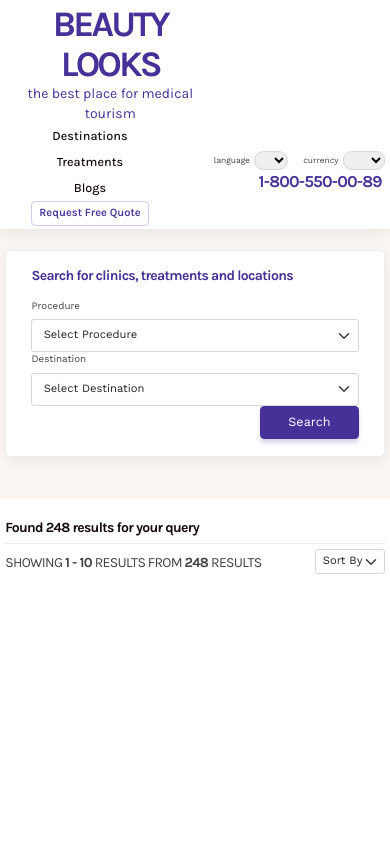
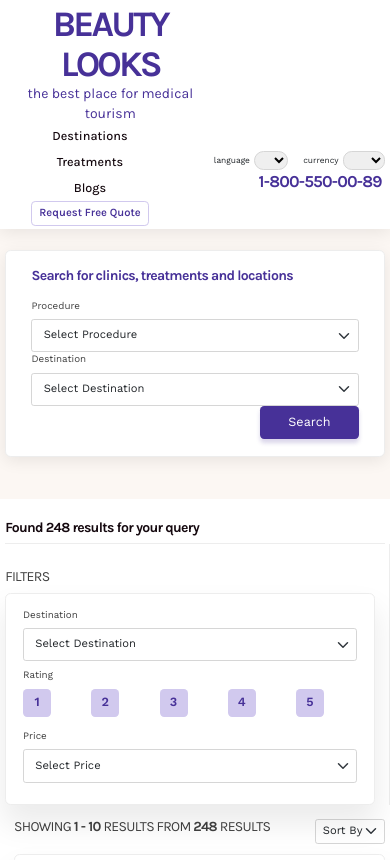
Before and after one commit to mandeepb29/medical-travel, a PHP site: page /results.html in a window 390 px wide. Shown: the top 860 px of the page. Before the commit the page ends 574 px from the top, so only its background shows below. Run offline with PHP 8.4, Linux system fonts and the light colour scheme.

Commit message:
results page done (w/o responsive)

```diff
--- a/src/css/style.css
+++ b/src/css/style.css
@@ -44,7 +44,7 @@ section {
 * {
   font-family: 'Work Sans', sans-serif; }
 
-a, p, button, code {
+a, p, .icon-text span, button, code {
   font-size: 1.6rem;
   font-family: 'Work Sans', sans-serif;
   margin-bottom: 0; }
@@ -53,7 +53,7 @@ span {
   font-family: inherit;
   font-size: inherit; }
 
-h1, h2, h3, h4, h5, h6, .h1, h2, h3, h4, h5, h6 {
+h1, h2, h3, h4, h5, h6, .h1, .h2, .h3, .h4, .h5, .h6 {
   font-family: 'Karla', sans-serif;
   font-weight: 700;
   color: #473198; }
@@ -65,11 +65,8 @@ h1 {
   letter-spacing: -0.3rem;
   margin-bottom: 2.4rem; }
 
-h2 {
-  width: 100%;
-  text-align: center;
+h2, .h2 {
   font-size: 3.2rem;
-  color: #473198;
   line-height: 3.36rem;
   letter-spacing: -0.08rem; }
 
@@ -77,17 +74,22 @@ h4 {
   font-size: 2.4rem;
   letter-spacing: -0.12rem; }
 
-h5 {
+h5, .h5 {
   font-size: 2rem;
   letter-spacing: -0.1rem;
   margin-bottom: 1rem; }
 
-p {
-  text-align: left;
-  font-size: 2rem;
+p, .icon-text span {
+  line-height: 1.8; }
+
+.p-sm {
+  font-size: 1.4rem;
+  line-height: 1.5; }
+
+.subheading {
   font-weight: 400;
   color: #404040;
-  line-height: 135%; }
+  text-transform: uppercase; }
 
 .text-400 {
   font-weight: 400 !important; }
@@ -117,6 +119,17 @@ p {
   border-bottom: 1px solid #EDEDED;
   padding-bottom: 1rem;
   margin-bottom: 0; }
+
+.pagination {
+  width: 100%;
+  display: flex;
+  align-items: center; }
+  .pagination nav {
+    width: 100%; }
+  .pagination-text {
+    margin: 0 3rem;
+    margin-bottom: 0;
+    color: #14080E; }
 
 .btn {
   font-size: 1.6rem;
@@ -154,14 +167,30 @@ p {
   .btn-sm {
     padding: 0.4rem 1rem;
     font-size: 1.6rem; }
+  .btn-icon {
+    min-width: 5rem;
+    min-height: 5rem;
+    width: 5rem;
+    height: 5rem;
+    border-radius: 50%;
+    display: flex;
+    align-items: center;
+    justify-content: center;
+    box-shadow: 0px 4px 16px 0px rgba(0, 0, 0, 0.08);
+    border: 1px solid #EDEDED; }
+    .btn-icon img, .btn-icon svg {
+      width: 2.4rem;
+      height: 2.4rem; }
 
-.card {
+.card, .result-card {
   padding: 2.4rem 3.6rem;
   border: 1px solid #EDEDED;
   box-shadow: 0px 4px 16px 0px rgba(0, 0, 0, 0.08);
   border-radius: 0.8rem; }
   .card-shadow-xl {
     box-shadow: 0px 18px 30px 2px rgba(0, 0, 0, 0.08); }
+  .card-sm, .result-card {
+    padding: 2rem 2.4rem; }
 
 label, .form-label, select, .form-select {
   transition: all 300ms cubic-bezier(0.48, 0.01, 0.61, 0.99); }
@@ -174,7 +203,7 @@ label, .form-label {
 select, .form-select {
   font-size: 1.6rem;
   width: 100%;
-  border: 1.2px solid #D6D6D6;
+  border: 1.4px solid #D6D6D6;
   padding: 1.2rem 1.6rem;
   line-height: 130%;
   display: block;
@@ -187,6 +216,93 @@ select, .form-select {
 
 select:focus, select:active, .form-select:focus, .form-select:active, input:focus, input:active, .form-input:focus, .form-input:active {
   box-shadow: 0 0 0 0.25rem #dcd6f2; }
+
+.btn-check-group {
+  display: grid;
+  column-gap: 1rem;
+  grid-template-columns: repeat(auto-fit, minmax(4rem, 5fr)); }
+
+.btn-check-label {
+  border-radius: 0.6rem !important;
+  height: 4rem;
+  width: 4rem;
+  cursor: pointer;
+  font-size: 1.8rem;
+  display: flex;
+  align-items: center;
+  justify-content: center;
+  background-color: #D1C9EE;
+  font-weight: 600;
+  color: #473198; }
+
+.btn-check:active + .btn-check-label, .btn-check:checked + .btn-check-label {
+  color: #ffffff;
+  background-color: #473198; }
+
+.container-border {
+  padding-top: 2rem; }
+  .container-border-left {
+    padding-right: 2rem;
+    border-right: 1px solid #EDEDED; }
+  .container-border-right {
+    padding-left: 2rem; }
+
+.result-card {
+  box-shadow: 0px 18px 30px 2px rgba(0, 0, 0, 0.08);
+  margin-bottom: 2.4rem; }
+  .result-card-img {
+    display: flex;
+    height: 100%;
+    width: auto;
+    overflow: hidden;
+    object-fit: cover;
+    border-radius: 0.8rem;
+    border-top-left-radius: 2.4rem; }
+  .result-card-heading {
+    color: #14080E; }
+  .result-card-body {
+    display: flex;
+    flex-direction: column;
+    justify-content: space-between;
+    height: 100%; }
+    .result-card-body-content {
+      flex-grow: 1;
+      display: flex;
+      flex-direction: column;
+      justify-content: space-between;
+      height: 100%; }
+    .result-card-body-footer {
+      border-top: 1px solid #EDEDED;
+      padding-top: 1rem;
+      margin-top: 1rem;
+      display: flex;
+      justify-content: space-between;
+      align-items: center; }
+
+.icon-text {
+  display: flex;
+  align-items: center; }
+  .icon-text img, .icon-text svg {
+    height: 2rem;
+    width: 2rem;
+    object-fit: contain;
+    object-position: center; }
+  .icon-text span {
+    margin-left: 0.8rem; }
+
+.badge {
+  padding: 0.8rem 1.4rem;
+  background-color: #A1E8AF;
+  color: #473198;
+  font-size: 1.2rem;
+  font-weight: 500;
+  border-radius: 10rem; }
+  .badge:not(:last-child) {
+    margin-right: 1.2rem; }
+  .badge-container {
+    display: flex;
+    align-items: center;
+    margin-top: 4rem; }
 
 .section-details {
   position: absolute;
@@ -207,7 +323,7 @@ select:focus, select:active, .form-select:focus, .form-select:active, input:focu
   color: #404040;
   text-align: left; }
 
-nav {
+.navbar {
   background: #FFFFFF;
   /* shadow-sm */
   box-shadow: 0px 4px 16px rgba(0, 0, 0, 0.08);
--- a/src/results.html
+++ b/src/results.html
@@ -75,8 +75,8 @@
           </div>
     </div>
   </nav>
-<!--HEADER STARTS-->
-<!--FIRST SECTION STARTS-->
+<!--HEADER ENDS-->
+<!--Search SECTION STARTS-->
       <section class="top-section bg-cream">
         <div class="container">
             <div class="row">
@@ -125,21 +125,72 @@
 
         </div>
         </section>
-        <!--FIRST SECTION ENDS-->
-        <!--SECOND SECTION STARTS-->
+        <!--Search SECTION ENDS-->
+        <!--Results SECTION STARTS-->
         <section class="results-section">
             <div class="container">
                 <h5 class="heading-border text-dark">
                     Found 248 results for your query
                 </h5>
                 <div class="row">
-                    <div class="col-md-3">
+                    <div class="col-md-3 container-border container-border-left">
+                      <h5 class="subheading mt-4">
+                        filters
+                    </h5>
+
+
+                    <div class="filter-box">
+                      <div class="card card-shadow-xl card-sm">
+                        <div class="form-group mb-3">
+                          <label for="searchDestinationInput" class="form-label">Destination</label>
+                      <select class="form-select" id="searchDestinationInput">
+                          <option value="">Select Destination</option>
+                          <option value="1">New York</option>
+                          <option value="2">Los Angeles</option>
+                          <option value="3">Chicago</option>
+                          </select>
+                        </div>
+
+                        <div class="form-group mb-3">
+
+                          <label for="priceFilterInput" class="form-label">Rating</label>
+
+                          <div class="btn-check-group btn-group btn-radio-group" role="group" aria-label="Basic radio toggle button group">
+                            <input type="radio" class="btn-check" name="btnradio" id="btnradio1" autocomplete="off">
+                            <label class="btn-check-label" for="btnradio1">1</label>
+
+                            <input type="radio" class="btn-check" name="btnradio" id="btnradio2" autocomplete="off">
+                            <label class="btn-check-label" for="btnradio2">2</label>
+
+                            <input type="radio" class="btn-check" name="btnradio" id="btnradio3" autocomplete="off">
+                            <label class="btn-check-label" for="btnradio3">3</label>
+
+                            <input type="radio" class="btn-check" name="btnradio" id="btnradio4" autocomplete="off">
+                            <label class="btn-check-label" for="btnradio4">4</label>
+
+                            <input type="radio" class="btn-check" name="btnradio" id="btnradio5" autocomplete="off">
+                            <label class="btn-check-label" for="btnradio5">5</label>
+                          </div>
+                          </div>
+
+                        <div class="form-group mb-3">
+                          <label for="filterPrice" class="form-label">Price</label>
+
+                          <select class="form-select" id="filterPrice">
+                          <option value="">Select Price</option>
+                          <option value="1">$0 - $100</option>
+                          <option value="2">$100 - $200</option>
+                          <option value="3">$200 - $300</option>
+                            </select>
+                          </div>
+                      </div>
+                    </div>
 
                     </div>
 
-                    <div class="col-md-9">
+                    <div class="col-md-9 container-border container-border-right">
                         <div class="d-flex align-items-center justify-content-between">
-                            <h5 class="text-400 text-uppercase text-grey mt-4">
+                            <h5 class="subheading">
                                 SHOWING <span class="text-700">
                                     1 - 10
                                 </span>  RESULTS FROM <span class="text-700">
@@ -154,11 +205,166 @@
                                     <option value="2">Price</option>
                                 </select>
                             </div>
+
+
+                        </div>
+
+                        <div class="results-list mt-4">
+                          <div class="result-card">
+                            <div class="row">
+                              <div class="col-md-4">
+                                <div class="result-card-img">
+                                  <img src="https://images.pexels.com/photos/236380/pexels-photo-236380.jpeg?cs=srgb&dl=pexels-pixabay-236380.jpg&fm=jpg" alt="">
+                                </div>
+                              </div>
+                              <div class="col-md-8">
+                                <div class="result-card-body">
+                                  <div class="result-card-body-content">
+                                    <div>
+                                      <h4 class="result-card-heading">
+                                        Clinic Name
+                                      </h4>
+
+                                      <div class="icon-text">
+                                        <img src="./img/location-icon.png" alt="clinic location">
+                                        <span>Clinic Country</span>
+                                      </div>
+
+                                      <p class="p-sm text-grey mt-4">
+                                        he Pantai Hospital Kuala Lumpur is located in Malaysia, providing an extensive range of multi-disciplinary medical services to both local and overseas patients, including comprehensive diagnostic programmes and health screening packages.
+                                      </p>
+                                    </div>
+
+
+                                    <div class="badge-container">
+                                      <span class="badge">
+                                        Treatment 1
+                                      </span>
+                                      <span class="badge">
+                                        Treatment 2
+                                      </span>
+                                      <span class="badge">
+                                        Treatment 3
+                                      </span>
+
+                                      <span class="h5 ml-4 text-grey mb-0">
+                                        + 2 more
+                                      </span>
+                                    </div>
+                                  </div>
+                                  <div class="result-card-body-footer">
+                                    <div>
+                                      <span class="h2 d-inline-block mr-n5 text-dark">
+                                        200
+                                        </span>
+                                        <span class="p-sm text-grey ml-n4">
+                                          /average fees
+                                        </span>
+                                    </div>
+
+                                    <button class="btn btn-primary">
+                                      View Details
+                                    </button>
+                                  </div>
+
+                                </div>
+
+                              </div>
+                            </div>
+                          </div>
+                          <div class="result-card">
+                            <div class="row">
+                              <div class="col-md-4">
+                                <div class="result-card-img">
+                                  <img src="https://images.pexels.com/photos/6129040/pexels-photo-6129040.jpeg?cs=srgb&dl=pexels-rodnae-productions-6129040.jpg&fm=jpg" alt="">
+                                </div>
+                              </div>
+                              <div class="col-md-8">
+                                <div class="result-card-body">
+                                  <div class="result-card-body-content">
+                                    <div>
+                                      <h4 class="result-card-heading">
+                                        Clinic Name
+                                      </h4>
+
+                                      <div class="icon-text">
+                                        <img src="./img/location-icon.png" alt="clinic location">
+                                        <span>Clinic Country</span>
+                                      </div>
+
+                                      <p class="p-sm text-grey mt-4">
+                                        he Pantai Hospital Kuala Lumpur is located in Malaysia, providing an extensive range of multi-disciplinary medical services to both local and overseas patients, including comprehensive diagnostic programmes and health screening packages.
+                                      </p>
+                                    </div>
+
+
+                                    <div class="badge-container">
+                                      <span class="badge">
+                                        Treatment 1
+                                      </span>
+                                      <span class="badge">
+                                        Treatment 2
+                                      </span>
+                                      <span class="badge">
+                                        Treatment 3
+                                      </span>
+
+                                      <span class="h5 ml-4 text-grey mb-0">
+                                        + 2 more
+                                      </span>
+                                    </div>
+                                  </div>
+                                  <div class="result-card-body-footer">
+                                    <div>
+                                      <span class="h2 d-inline-block mr-n5 text-dark">
+                                        200
+                                        </span>
+                                        <span class="p-sm text-grey ml-n4">
+                                          /average fees
+                                        </span>
+                                    </div>
+
+                                    <button class="btn btn-primary">
+                                      View Details
+                                    </button>
+                                  </div>
+
+                                </div>
+
+                              </div>
+                            </div>
+                          </div>
+                        </div>
+
+
+                        <div class="pagination">
+                          <nav aria-label="Results Navigation" class="w-100">
+                            <ul class="pagination justify-content-center">
+                              <li class="page-item">
+                                <a class="btn-icon" href="#" tabindex="-1" aria-disabled="true">
+                                  <i class="text-dark" data-feather="chevron-left"></i>
+                                </a>
+                              </li>
+                              <li class="page-item active">
+
+                                <h5 class="pagination-text">
+                                  Page 1 of 25
+                                </h5>
+
+                              </li>
+                              <li class="page-item">
+                                <a class="btn-icon" href="#">
+                                  <i class="text-dark" data-feather="chevron-right"></i>
+                                </a>
+                              </li>
+                            </ul>
+                          </nav>
                         </div>
                     </div>
                 </div>
             </div>
         </section>
+         <!--Results SECTION ENDS-->
 
 </body>
 <script src="https://unpkg.com/feather-icons"></script>
--- a/src/sass/components/_card.scss
+++ b/src/sass/components/_card.scss
@@ -7,4 +7,8 @@
     &-shadow-xl{
        box-shadow: $shadow-md;
     }
+
+    &-sm{
+        padding: 2rem 2.4rem;
+    }
 }
--- a/src/sass/layouts/_header.scss
+++ b/src/sass/layouts/_header.scss
@@ -1,4 +1,4 @@
-nav {
+.navbar {
     background: #FFFFFF;
 /* shadow-sm */
 box-shadow: 0px 4px 16px rgba(0, 0, 0, 0.08);
--- a/src/sass/main.scss
+++ b/src/sass/main.scss
@@ -18,7 +18,10 @@
 @import './components/button';
 @import './components/card';
 @import './components/forms';
-
+@import './components/containers';
+@import './components/result-card';
+@import './components/icons-and-imgs';
+@import "./components/badge";
 @import './layouts/footer';
 @import './layouts/header';
 
```
Also changed, not shown: src/sass/abstracts/_mixins.scss (+8 -0 lines), src/sass/base/_typography.scss (+14 -11 lines), src/sass/base/_utils.scss (+14 -0 lines), src/sass/components/_badge.scss (added, +17 -0 lines), src/sass/components/_button.scss (+10 -0 lines), src/sass/components/_containers.scss (added, +13 -0 lines), src/sass/components/_forms.scss (+24 -1 lines), src/sass/components/_icons-and-imgs.scss (added, +16 -0 lines), src/sass/components/_result-card.scss (added, +42 -0 lines), src/img/location-icon.png (added).
